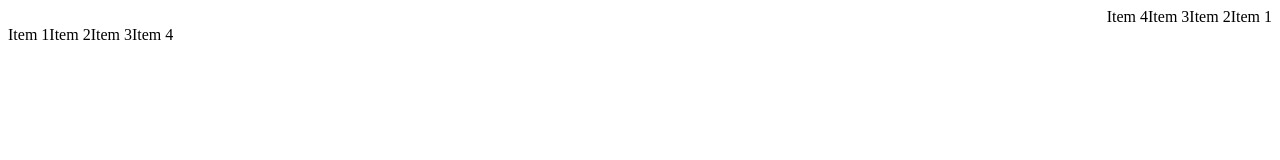
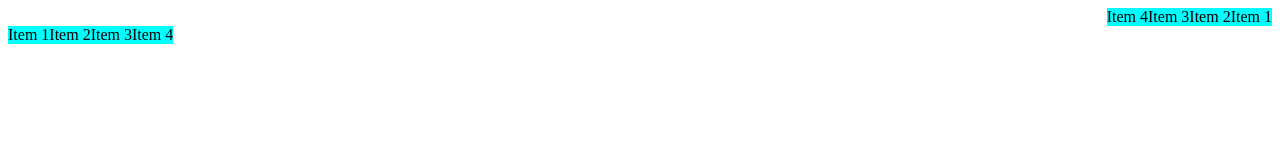
Before and after one commit to kazuhironakamur/flexbox, a plain HTML site: page index.html in a window 1280 px wide. Drawn offline with Linux system fonts and the light colour scheme.

Commit message:
cssが反映されてるか確認するために.itemのbackground-colorの値をaquaに設定。

```diff
--- a/flex.css
+++ b/flex.css
@@ -7,3 +7,7 @@
   display: flex;
   flex-direction: row;
 }
+
+.item {
+  background-color: aqua
+}
```
